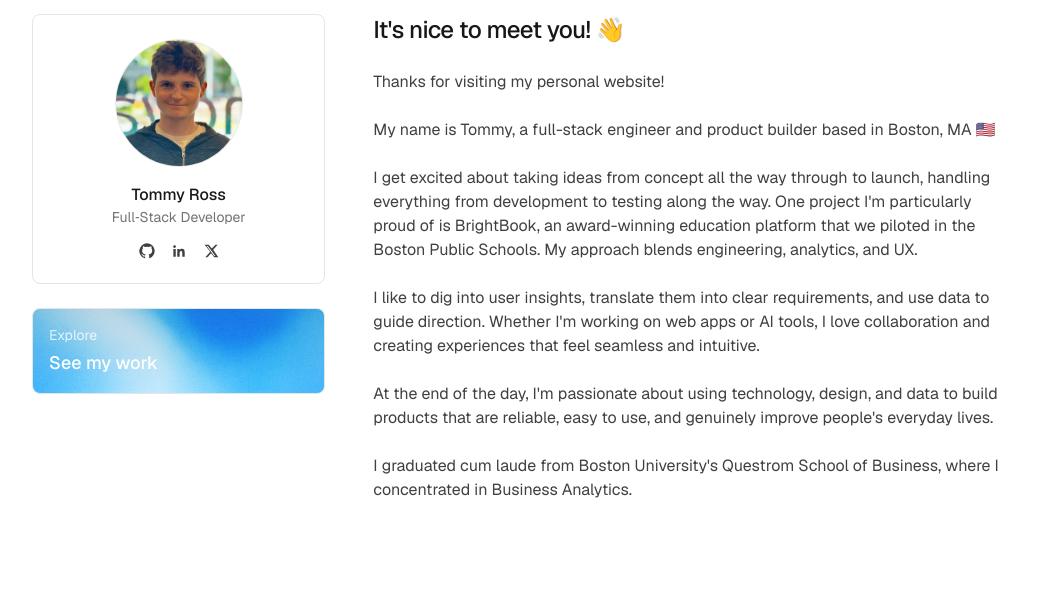
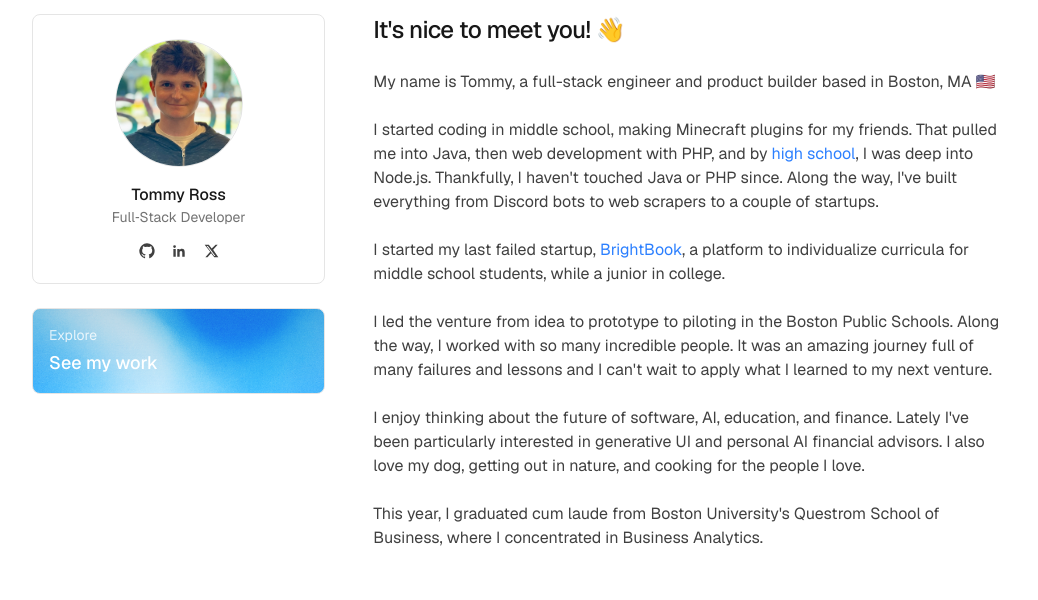
Before and after one commit to TommyFork/tomross.dev, a Next.js app: page /about in a window 1280 px wide. Shown: the part 138-738 px from the top of the page, without its empty margins (120-1158 px from the left). Built offline with nearby package versions, Linux system fonts and the light colour scheme; no server answers.

Commit message:
bio update

```diff
--- a/src/app/about/page.tsx
+++ b/src/app/about/page.tsx
@@ -36,26 +36,46 @@ export default function About() {
           </h1>
           <div className="space-y-4">
             <p className="text-neutral-700" style={{ lineHeight: "1.5" }}>
-              Thanks for visiting my personal website!
+              My name is Tommy, a full-stack engineer and product builder based
+              in Boston, MA 🇺🇸
+              <br />
+              <br />I started coding in middle school, making Minecraft plugins
+              for my friends. That pulled me into Java, then web development
+              with PHP, and by&nbsp;
+              <Link
+                href="https://archive.ph/oe9mp"
+                target="_blank"
+                className="text-blue-500 hover:text-blue-600"
+              >
+                high school
+              </Link>
+              , I was deep into Node.js. Thankfully, I haven't touched Java or
+              PHP since. Along the way, I've built everything from Discord bots
+              to web scrapers to a couple of startups.
+              <br />
+              <br />I started my last failed startup,{" "}
+              <Link
+                href="/work#brightbook"
+                className="text-blue-500 hover:text-blue-600"
+              >
+                BrightBook
+              </Link>
+              , a platform to individualize curricula for middle school
+              students, while a junior in college. <br />
+              <br />I led the venture from idea to prototype to piloting in the
+              Boston Public Schools. Along the way, I worked with so many
+              incredible people. It was an amazing journey full of many failures
+              and lessons and I can't wait to apply what I learned to my next
+              venture.
               <br />
               <br />
-              My name is Tommy, a full-stack engineer and product builder based
-              in Boston, MA 🇺🇸 <br />
-              <br />I get excited about taking ideas from concept all the way
-              through to launch, handling everything from development to testing
-              along the way. One project I&apos;m particularly proud of is
-              BrightBook, an award-winning education platform that we piloted in
-              the Boston Public Schools. My approach blends engineering,
-              analytics, and UX. <br />
-              <br />I like to dig into user insights, translate them into clear
-              requirements, and use data to guide direction. Whether I&apos;m
-              working on web apps or AI tools, I love collaboration and creating
-              experiences that feel seamless and intuitive. <br />
+              I enjoy thinking about the future of software, AI, education, and
+              finance. Lately I've been particularly interested in generative UI
+              and personal AI financial advisors. I also love my dog, getting
+              out in nature, and cooking for the people I love.
               <br />
-              At the end of the day, I&apos;m passionate about using technology,
-              design, and data to build products that are reliable, easy to use,
-              and genuinely improve people&apos;s everyday lives. <br />
-              <br /> I graduated cum laude from Boston University&apos;s
+              <br />
+              This year, I graduated cum laude from Boston University&apos;s
               Questrom School of Business, where I concentrated in Business
               Analytics.
             </p>
```
